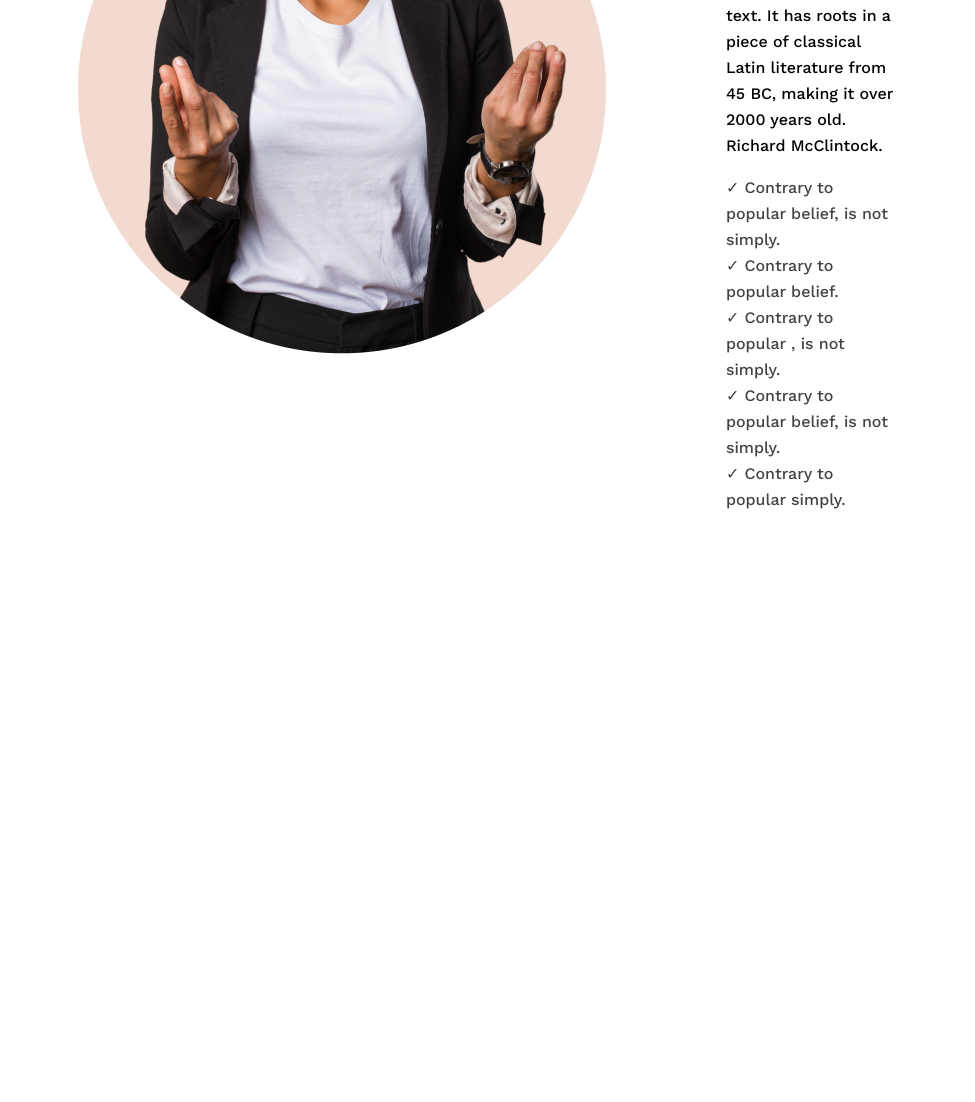
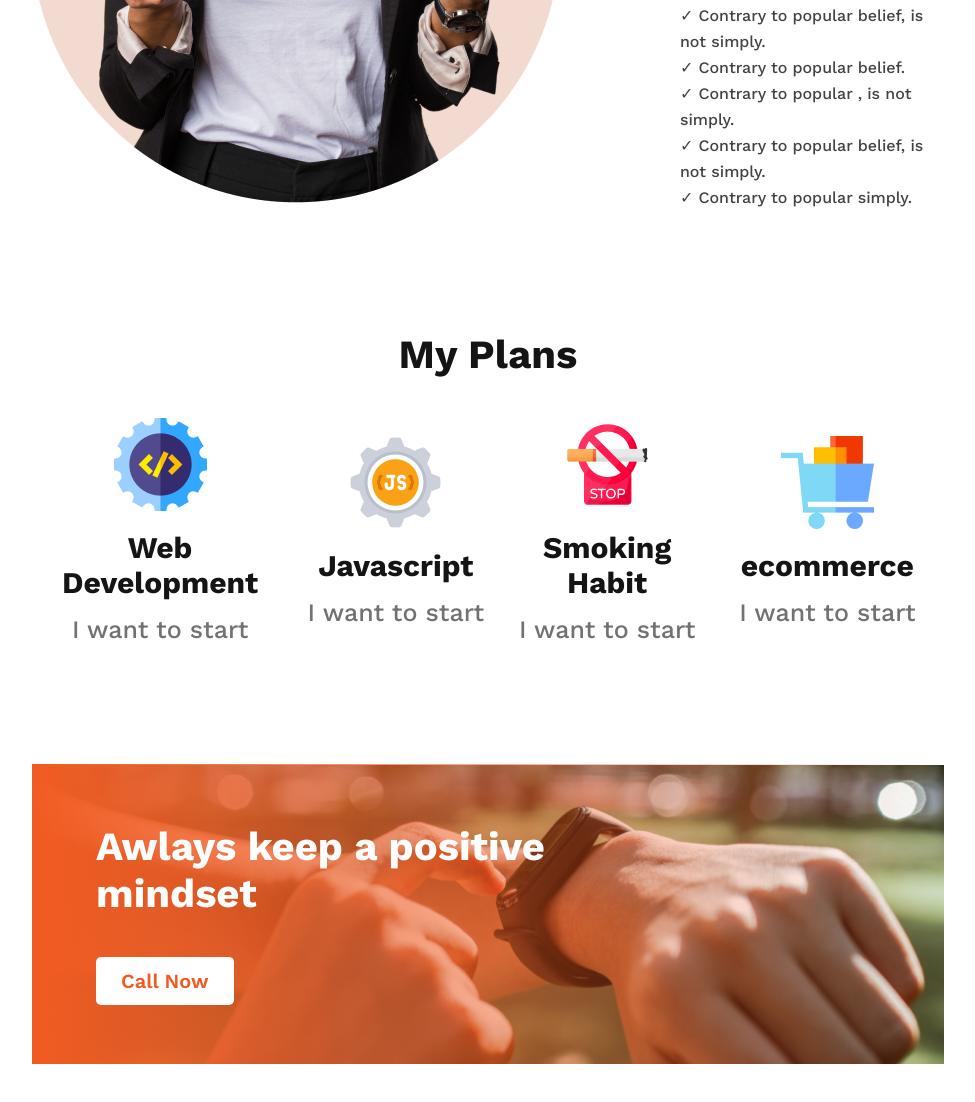
Before and after one commit to nrromie/new-year-new-me, a plain HTML site: page index.html in a window 1280 px wide. Shown: the part 1462-2564 px from the top of the page, without its empty margins (152-1127 px from the left). Before the commit the page ends 2095 px from the top, so only its background shows below. Drawn offline with nearby package versions, Linux system fonts and the light colour scheme.

Commit message:
Added call me section

```diff
--- a/css/styles.css
+++ b/css/styles.css
@@ -25,14 +25,14 @@
 }
 
 .banner-title{
-    font-size: 65px;
+    font-size: 4rem;
     color:  #151414;
     font-weight: 700;
     margin-bottom: 4;
 }
 
 .banner-txt{
-    font-size: 16px;
+    font-size: 1rem;
     font-weight: 400;
     line-height: 26px;
     color:  #444343;
@@ -41,7 +41,7 @@
 
 .primary-btn{
     color: #FFF;
-    font-size: 20px;
+    font-size: 1.25rem;
     font-weight: 600;
     border-radius: 5px;
     border: none;
@@ -51,7 +51,8 @@
 
 
 main{
-    margin: 120px 230px;
+    margin: 120px auto;
+    width: 71.25%;
 }
 
 li{
@@ -89,14 +90,14 @@ li{
 
 .failure-title{
     color:  #151414;
-    font-size: 40px;
+    font-size: 2.5rem;
     font-weight: 700;
     margin-bottom: 24px;
 }
 
 .failure-description{
     color: var #444343;
-    font-size: 16px;
+    font-size: 1rem;
     font-weight: 400;
     line-height: 26px;
     margin-bottom: 16px;
@@ -104,7 +105,7 @@ li{
 
 .failure-list-items{
     color: #444343;
-    font-size: 16px;
+    font-size: 1rem;
     font-weight: 400;
     line-height: 26px;
 }
@@ -112,3 +113,73 @@ li{
 .failure-list-items::before{
     content: '✓    ';
 }
+
+/* Service Section */
+
+.service{
+    padding-top: 80px;
+}
+
+.plans-sect-title{
+    color: #151414;
+    font-size: 2.5rem;
+    font-weight: 700;
+    text-align: center;
+    padding: 40px;
+}
+
+.plans-container{
+    display: flex;
+    justify-content: space-between;
+    align-items: center;
+    text-align: center;
+}
+
+.plans-titles{
+    color: #151414;
+    font-size: 1.875rem;
+    font-weight: 700;
+    padding: 15px 30px;
+}
+
+.plans-text{
+    color: #737272;
+    font-size: 25px;
+    font-weight: 500;
+}
+
+/* Call Now Section */
+
+.call-now-section{
+    width: 100%;
+    height: 300px;
+    background-image: linear-gradient(90deg, #F15B22 0%, rgba(241, 93, 34, 0) 100%), url('../images/watch.png');
+    background-repeat: no-repeat;
+    background-position: center;
+    background-size: cover;
+    margin-top: 120px;
+    display: flex;
+    align-items: center;
+}
+
+.second-btn{
+    color: #F15B22;
+    text-align: center;
+    font-size: 20px;
+    font-weight: 600;
+    border-radius: 5px;
+    background: #FFF;
+    border: 0;
+    padding: 12px 25px;
+}
+
+.call-now-container{
+    margin-left: 64px;
+}
+
+.call-me-text{
+    color: #FFF;
+    font-size: 40px;
+    font-weight: 700;
+    padding-bottom: 40px;
+}
--- a/index.html
+++ b/index.html
@@ -42,6 +42,40 @@
             </div>
         </section>
 
+        <section class="service">
+            <h1 class="plans-sect-title">My Plans</h1>
+            <div class="plans-container">
+                <div class="plans">
+                    <img src="images/icons/web.png" alt="web icon" class="plan-img">
+                    <h1 class="plans-titles">Web Development</h1>
+                    <p class="plans-text">I want to start</p>
+                </div>
+                <div class="plans">
+                    <img src="images/icons/js.png" alt="web icon" class="plan-img">
+                    <h1 class="plans-titles">Javascript</h1>
+                    <p class="plans-text">I want to start</p>
+                </div>
+                <div class="plans">
+                    <img src="images/icons/smoke.png" alt="web icon" class="plan-img">
+                    <h1 class="plans-titles">Smoking Habit</h1>
+                    <p class="plans-text">I want to start</p>
+                </div>
+                <div class="plans">
+                    <img src="images/icons/ecom.png" alt="web icon" class="plan-img">
+                    <h1 class="plans-titles">ecommerce</h1>
+                    <p class="plans-text">I want to start</p>
+                </div>
+            </div>
+        </section>
+
+        <section class="call-now-section">
+            <div class="call-now-container">
+                <h1 class="call-me-text">Awlays keep a positive<br>mindset</h1>
+                <button class="second-btn">Call Now</button>
+            </div>
+
+        </section>
+
     </main>
     <footer>
 
```
